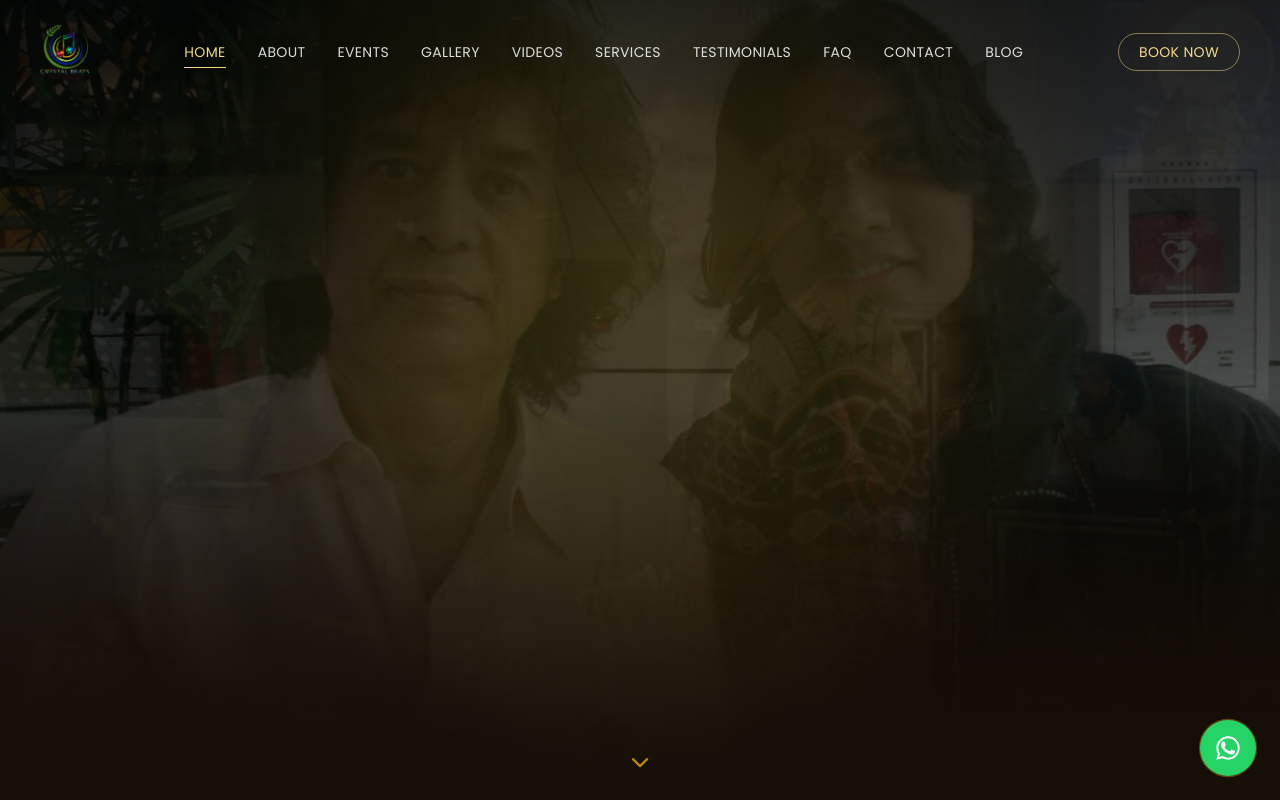
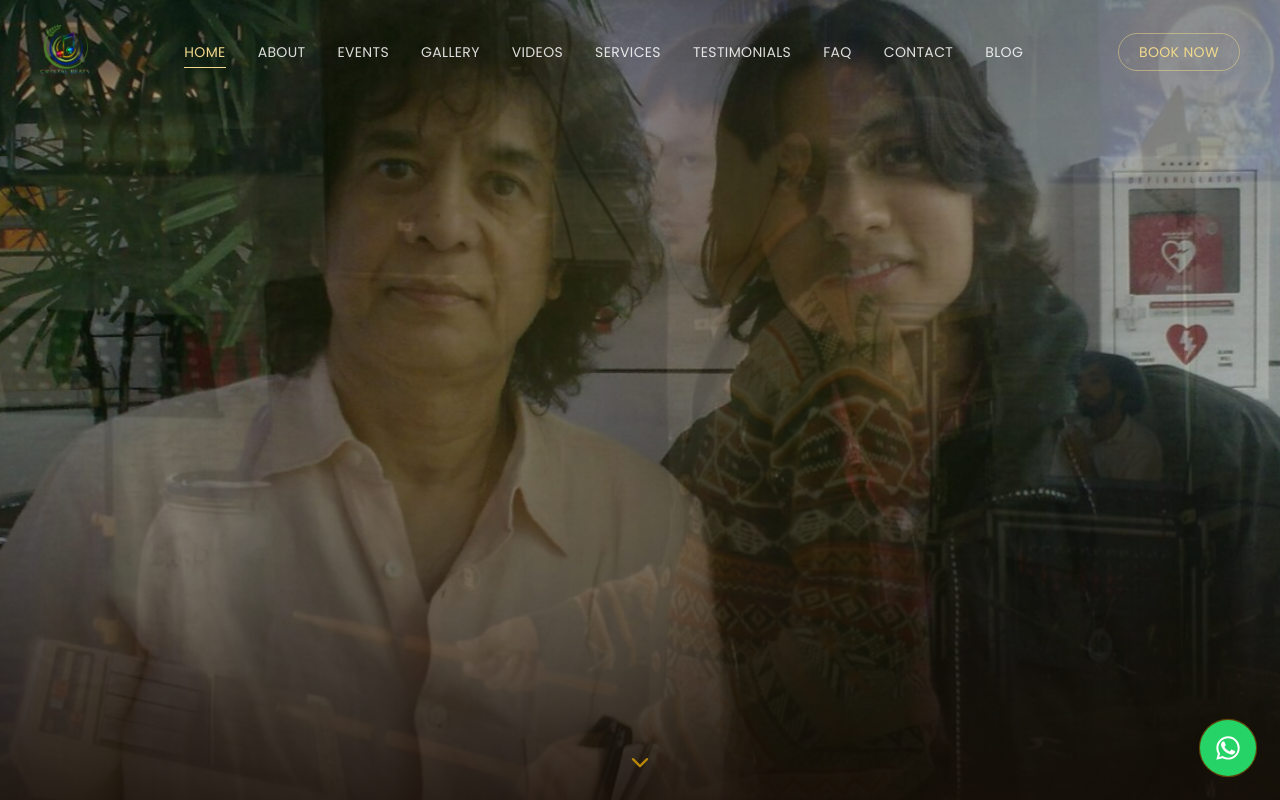
Before and after one commit to raiankit4999-stack/-mrugeshlivemusic1.com, a Next.js app: page / in a window 1280 px wide. Shown: the top 800 px of the page. Built offline with nearby package versions, Linux system fonts and the light colour scheme.

Commit message:
Lighten Hero slider overlay so background images show clearly

```diff
--- a/src/components/home/Hero.tsx
+++ b/src/components/home/Hero.tsx
@@ -17,9 +17,8 @@ export default function Hero() {
     >
       <div className="absolute inset-0">
         <HeroBackground />
-        <div className="absolute inset-0 bg-gradient-to-b from-black/75 via-black/55 to-[#170e08]" />
-        <div className="absolute inset-0 bg-gradient-to-t from-[#170e08] via-transparent to-black/40" />
-        <div className="absolute inset-0 [background:radial-gradient(circle_at_50%_35%,rgba(212,175,55,0.22),transparent_60%)]" />
+        <div className="absolute inset-0 bg-gradient-to-b from-black/30 via-black/5 to-[#170e08]/85" />
+        <div className="absolute inset-0 [background:radial-gradient(circle_at_50%_35%,rgba(212,175,55,0.12),transparent_60%)]" />
       </div>
 
       <h1 className="sr-only">
```
